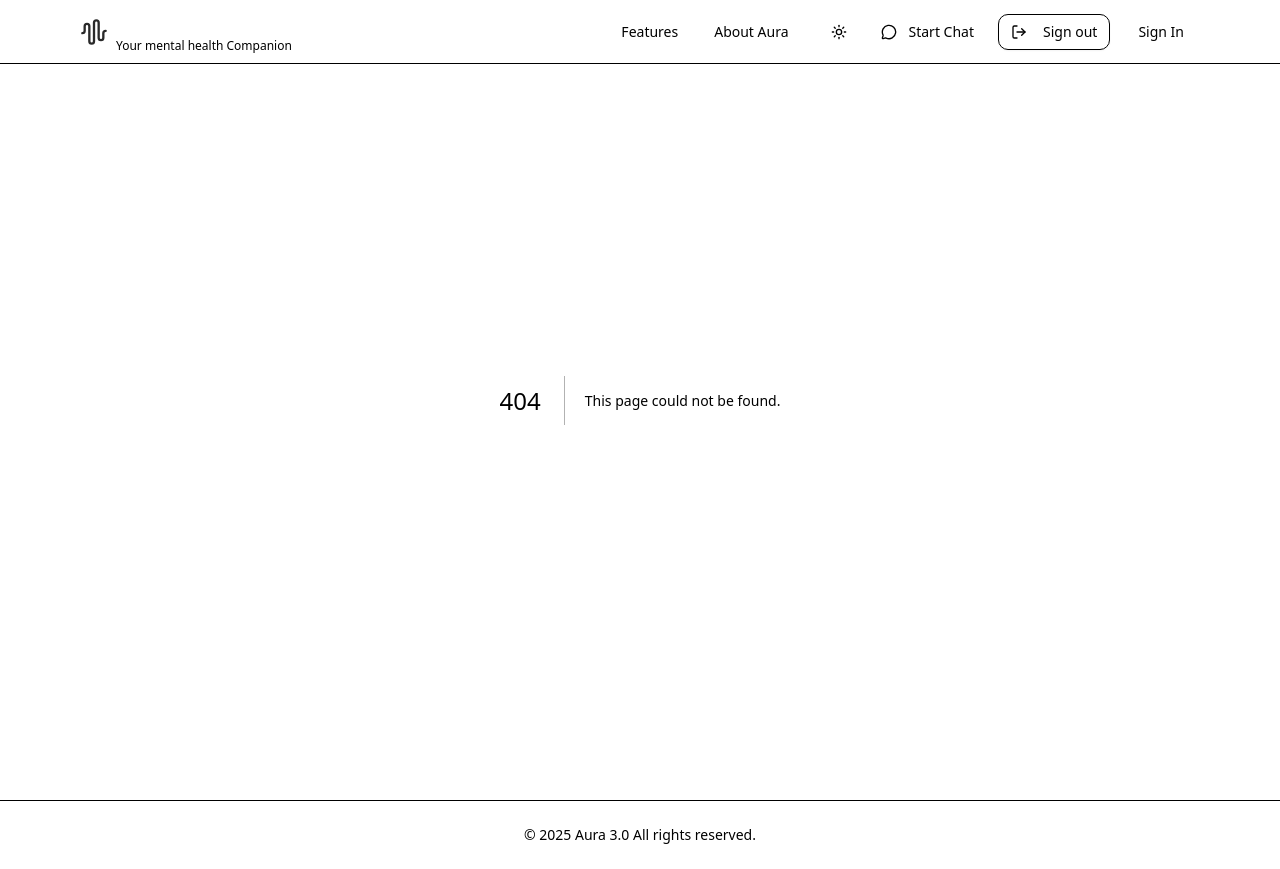
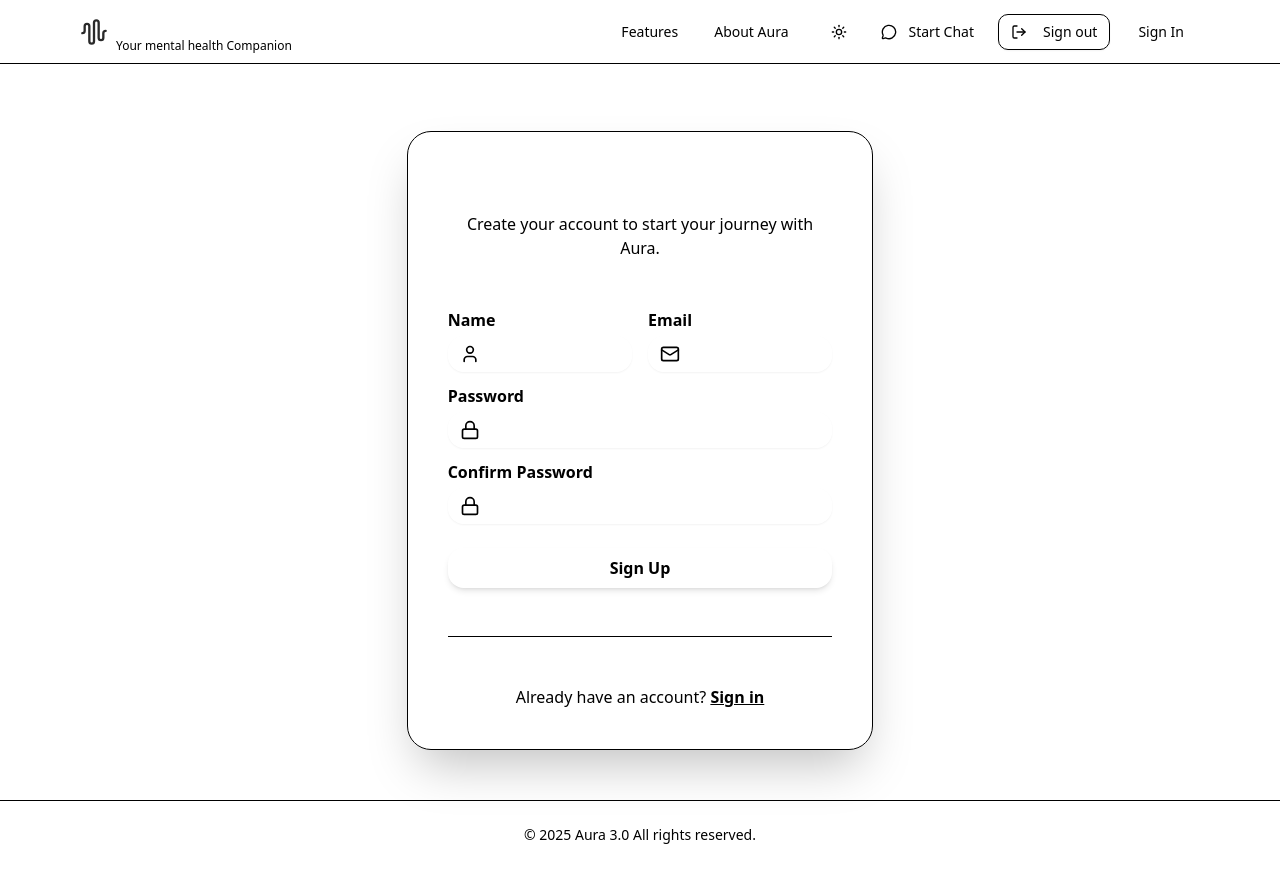
Before and after one commit to chicoumbetov/ai-therapist, a Next.js app: page /signup in a window 1280 px wide. Before the commit this address had no page. Built offline with nearby package versions, Linux system fonts and the light colour scheme.

Commit message:
:sparkles: signup page created

```diff
--- /dev/null
+++ b/app/signup/page.tsx
@@ -0,0 +1,165 @@
+"use client";
+
+import { Button } from "@/components/ui/button";
+import { Card } from "@/components/ui/card";
+import { Container } from "@/components/ui/container";
+import { Input } from "@/components/ui/input";
+import { registerUser } from "@/lib/api/auth";
+import { Lock, Mail, User } from "lucide-react";
+import Link from "next/link";
+import { useRouter } from "next/navigation";
+import { useState } from "react";
+
+export default function SignupPage() {
+  const router = useRouter();
+  const [name, setName] = useState("");
+  const [email, setEmail] = useState("");
+  const [password, setPassword] = useState("");
+  const [confirmPassword, setConfirmPassword] = useState("");
+  const [error, setError] = useState("");
+  const [loading, setLoading] = useState(false);
+
+  const handleSubmit = async (e: React.FormEvent) => {
+    e.preventDefault();
+    setError("");
+    if (password !== confirmPassword) {
+      setError("Passwords do not match.");
+      return;
+    }
+    setLoading(true);
+    try {
+      await registerUser(name, email, password);
+      router.push("/login");
+    } catch (err: any) {
+      setError(err.message || "Signup failed. Please try again.");
+    } finally {
+      setLoading(false);
+    }
+  };
+
+  return (
+    <div className="min-h-screen w-full flex items-center justify-center bg-gradient-to-br from-primary/10 via-background to-secondary/30">
+      <Container className="flex flex-col items-center justify-center w-full">
+        <Card className="w-full md:w-5/12 max-w-2xl p-8 md:p-10 rounded-3xl shadow-2xl border border-primary/10 bg-card/90 backdrop-blur-lg mt-20">
+          <div className="mb-6 text-center">
+            <h1 className="text-2xl md:text-3xl font-extrabold bg-gradient-to-r from-primary to-primary/80 bg-clip-text text-transparent mb-1 tracking-tight">
+              Sign Up
+            </h1>
+            <p className="text-base text-muted-foreground font-medium">
+              Create your account to start your journey with Aura.
+            </p>
+          </div>
+          <form className="space-y-6" onSubmit={handleSubmit}>
+            <div className="space-y-3">
+              <div className="flex flex-col md:flex-row gap-4">
+                <div className="flex-1">
+                  <label
+                    htmlFor="name"
+                    className="block text-base font-semibold mb-1"
+                  >
+                    Name
+                  </label>
+                  <div className="relative">
+                    <User className="absolute left-3 top-1/2 -translate-y-1/2 w-5 h-5 text-muted-foreground" />
+                    <Input
+                      id="name"
+                      type="text"
+                      placeholder="Enter your name"
+                      className="pl-12 py-2 text-base rounded-xl bg-card bg-opacity-80 border border-primary focus:outline-none focus:ring-2 focus:ring-primary text-white placeholder:text-muted-foreground"
+                      value={name}
+                      onChange={(e) => setName(e.target.value)}
+                      required
+                    />
+                  </div>
+                </div>
+                <div className="flex-1">
+                  <label
+                    htmlFor="email"
+                    className="block text-base font-semibold mb-1"
+                  >
+                    Email
+                  </label>
+                  <div className="relative">
+                    <Mail className="absolute left-3 top-1/2 -translate-y-1/2 w-5 h-5 text-muted-foreground" />
+                    <Input
+                      id="email"
+                      type="email"
+                      placeholder="Enter your email"
+                      className="pl-12 py-2 text-base rounded-xl bg-card bg-opacity-80 border border-primary focus:outline-none focus:ring-2 focus:ring-primary text-white placeholder:text-muted-foreground"
+                      value={email}
+                      onChange={(e) => setEmail(e.target.value)}
+                      required
+                    />
+                  </div>
+                </div>
+              </div>
+              <div>
+                <label
+                  htmlFor="password"
+                  className="block text-base font-semibold mb-1"
+                >
+                  Password
+                </label>
+                <div className="relative">
+                  <Lock className="absolute left-3 top-1/2 -translate-y-1/2 w-5 h-5 text-muted-foreground" />
+                  <Input
+                    id="password"
+                    type="password"
+                    placeholder="Enter your password"
+                    className="pl-12 py-2 text-base rounded-xl bg-card bg-opacity-80 border border-primary focus:outline-none focus:ring-2 focus:ring-primary text-white placeholder:text-muted-foreground"
+                    value={password}
+                    onChange={(e) => setPassword(e.target.value)}
+                    required
+                  />
+                </div>
+              </div>
+              <div>
+                <label
+                  htmlFor="confirmPassword"
+                  className="block text-base font-semibold mb-1"
+                >
+                  Confirm Password
+                </label>
+                <div className="relative">
+                  <Lock className="absolute left-3 top-1/2 -translate-y-1/2 w-5 h-5 text-muted-foreground" />
+                  <Input
+                    id="confirmPassword"
+                    type="password"
+                    placeholder="Confirm your password"
+                    className="pl-12 py-2 text-base rounded-xl bg-card bg-opacity-80 border border-primary focus:outline-none focus:ring-2 focus:ring-primary text-white placeholder:text-muted-foreground"
+                    value={confirmPassword}
+                    onChange={(e) => setConfirmPassword(e.target.value)}
+                    required
+                  />
+                </div>
+              </div>
+            </div>
+            {error && (
+              <p className="text-red-500 text-base text-center font-medium">
+                {error}
+              </p>
+            )}
+            <Button
+              className="w-full py-2 text-base rounded-xl font-bold bg-gradient-to-r from-primary to-primary/80 shadow-md hover:from-primary/80 hover:to-primary"
+              size="lg"
+              type="submit"
+              disabled={loading}
+            >
+              {loading ? "Signing up..." : "Sign Up"}
+            </Button>
+          </form>
+          <div className="my-6 border-t border-primary/10" />
+          <p className="text-base text-center text-muted-foreground">
+            Already have an account?{" "}
+            <Link
+              href="/login"
+              className="text-primary font-semibold underline hover:text-primary/80 transition-colors"
+            >
+              Sign in
+            </Link>
+          </p>
+        </Card>
+      </Container>
+    </div>
+  );
+}
```
